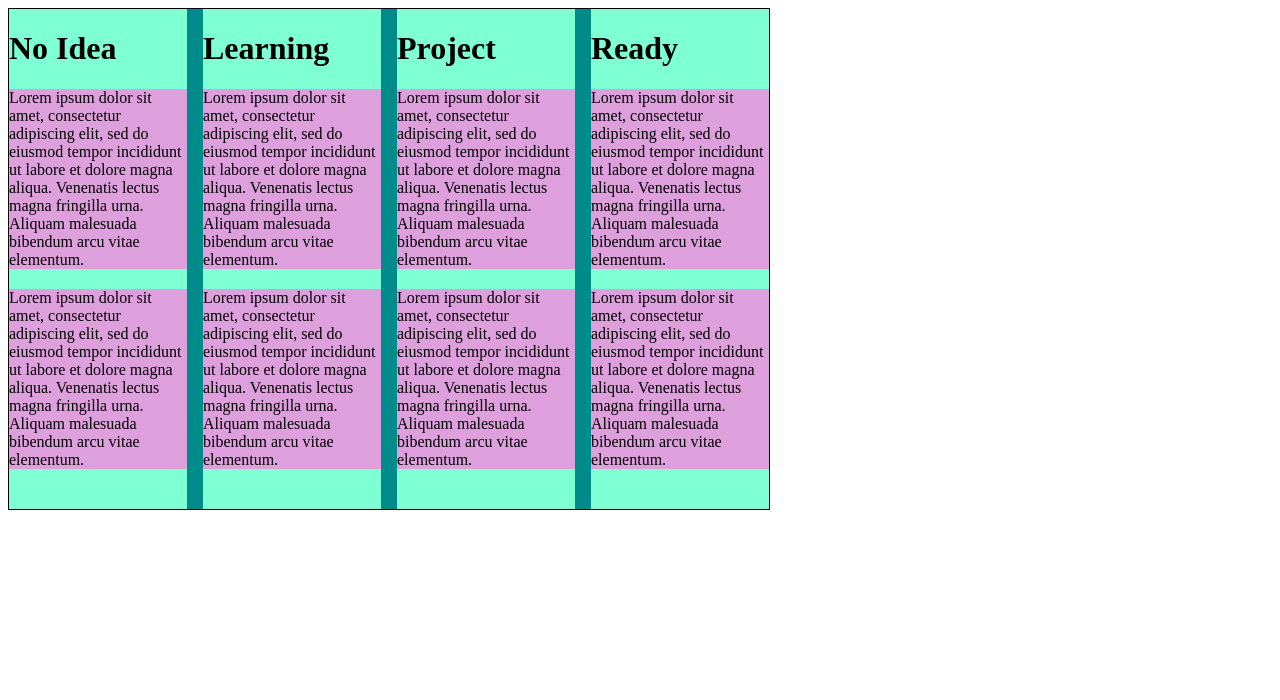
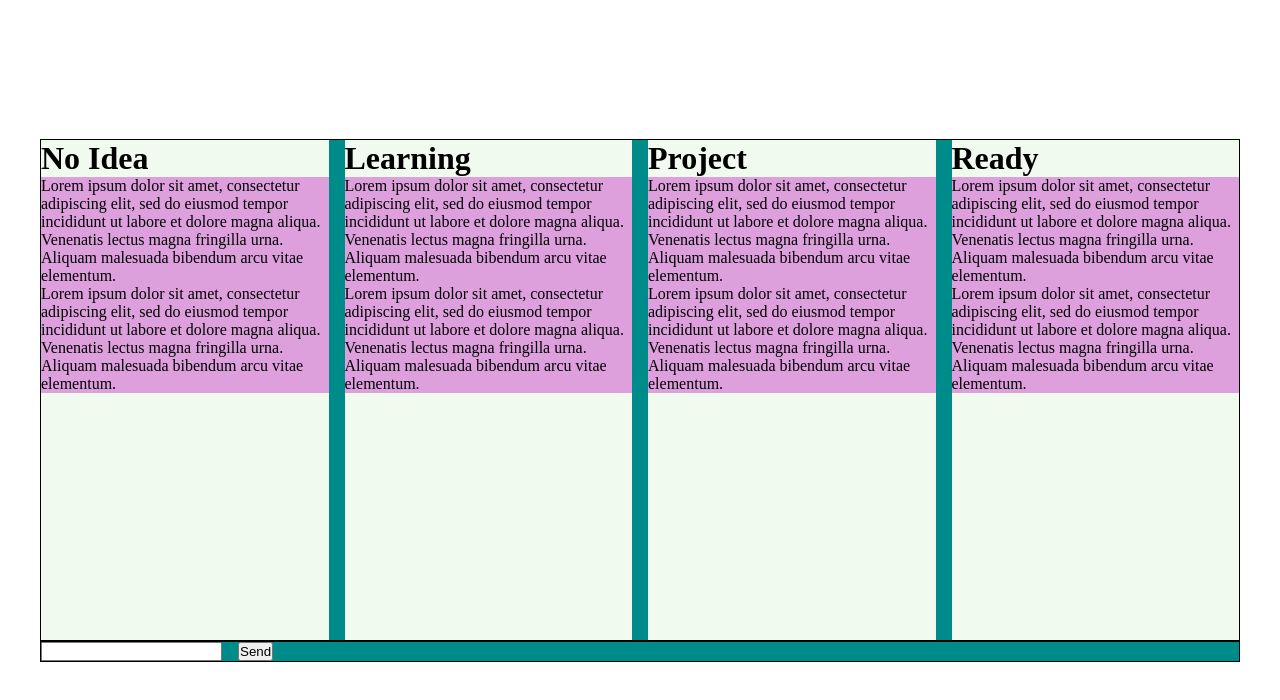
Before and after one commit to mariangz/learning-app, a JavaScript app: page / in a window 1280 px wide. Shown: the top 700 px of the page. Built offline with nearby package versions, Linux system fonts and the light colour scheme.

Commit message:
add new font, some styles

```diff
--- a/public/index.html
+++ b/public/index.html
@@ -3,6 +3,13 @@
   <head>
     <meta charset="utf-8" />
     <link rel="icon" href="%PUBLIC_URL%/favicon.ico" />
+    <link rel="preconnect" href="https://fonts.googleapis.com" />
+    <link rel="preconnect" href="https://fonts.gstatic.com" crossorigin />
+    <link
+      href="https://fonts.googleapis.com/css2?family=Poppins:wght@300;400;600&display=swap"
+      rel="stylesheet"
+    />
+
     <meta name="viewport" content="width=device-width, initial-scale=1" />
     <meta name="theme-color" content="#000000" />
     <meta
--- a/src/App.js
+++ b/src/App.js
@@ -11,6 +11,10 @@ export default function App() {
         <Card title="Project" />
         <Card title="Ready" />
       </Container>
+      <Container theme="dark">
+        <input />
+        <button type="submit">Send</button>
+      </Container>
     </>
   );
 }
--- a/src/index.css
+++ b/src/index.css
@@ -1,12 +1,25 @@
+* {
+  box-sizing: border-box;
+  margin: 0;
+  padding: 0;
+}
+
+body {
+  height: 100vh;
+  display: flex;
+  justify-content: center;
+  align-items: center;
+}
+
 .container {
   border: 1px solid black;
-  max-width: 760px;
+  max-width: 1200px;
   display: flex;
   gap: 1rem;
 }
 
 .card {
-  background-color: aquamarine;
+  background-color: #f1faee;
   width: 300px;
   height: 500px;
 }
```
